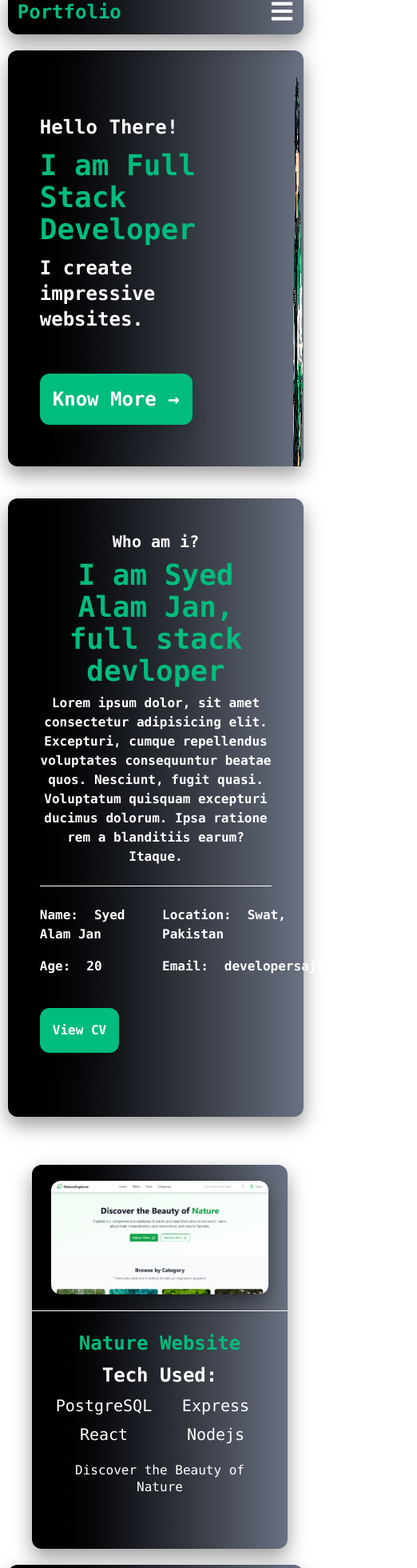
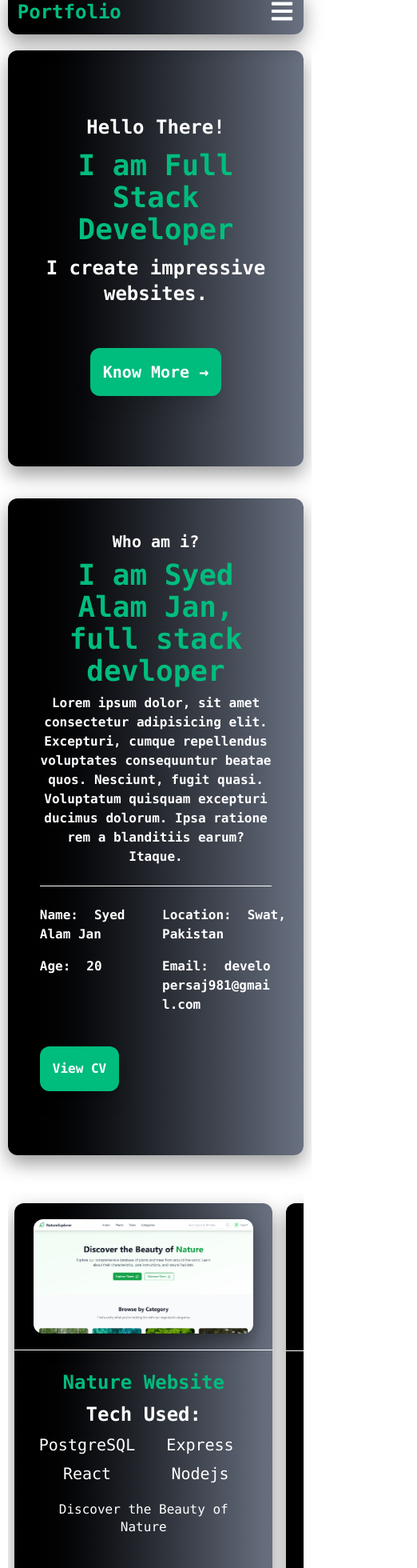
Before and after one commit to DeveloperSAJ/Portfolio, a React app in the folder frontend/: page / in a window 390 px wide. Shown: the part 33-1993 px from the top of the page at 80% size, 522 px wide, since content can reach past the window. Built offline with nearby package versions, Linux system fonts and the light colour scheme; the HTML template or start-up script is replaced by a standard one.

Commit message:
updating

```diff
--- a/frontend/src/components/About.jsx
+++ b/frontend/src/components/About.jsx
@@ -41,7 +41,7 @@ export const About = () => {
             </div>
             <div>
               <label>Email:</label>
-              <span>developersaj981@gmail.com</span>
+              <span className="break-all">developersaj981@gmail.com</span>
             </div>
           </div>
           <a
--- a/frontend/src/components/Card.jsx
+++ b/frontend/src/components/Card.jsx
@@ -3,7 +3,7 @@ import React from "react";
 export const Card = ({ image, title, t1,t2,t3,t4 , description }) => {
   return (
     <div>
-      <div className="flex flex-col my-5 mx-auto w-[80%] font-bold text-2xl font-mono text-white bg-gradient-to-r from-black to-gray-500 border-none rounded-xl shadow-box h-120">
+      <div className="flex flex-col my-5 mx-auto w-[95%] font-bold text-2xl font-mono text-white bg-gradient-to-r from-black to-gray-500 border-none rounded-xl shadow-box h-120">
         <div className="">
           <img src={image} alt={title} className=" rounded-xl w-[85%] mx-auto my-5 shadow-box"/>
         </div>
--- a/frontend/src/components/Contact.jsx
+++ b/frontend/src/components/Contact.jsx
@@ -65,7 +65,7 @@ export const Contact = () => {
             <div className="flex items-center gap-4">
               <FaEnvelope className="text-2xl text-red-400" />
               <label className="font-bold">Email:</label>
-              <p className="text-[15px] md:text-xl">
+              <p className="text-[15px] break-all md:text-xl">
                 developersaj981@gmail.com
               </p>
             </div>
--- a/frontend/src/components/Hero.jsx
+++ b/frontend/src/components/Hero.jsx
@@ -1,20 +1,26 @@
-import React from 'react'
-import person from '../assets/person.png';
+import React from "react";
+import person from "../assets/person.png";
 
 export const Hero = () => {
   return (
-    <div id='home'>
-      <div className='mx-auto h-130 w-[95%] bg-gradient-to-r from-black to-gray-500 border-none rounded-xl shadow-box flex gap-30'>
-        <div className='flex flex-1 flex-col gap-3 font-mono text-2xl font-bold text-white pt-20 lg:pt-40 pl-10'>
+    <div id="home">
+      <div className="mx-auto text-center md:text-left h-130 w-[95%] bg-gradient-to-r from-black to-gray-500 border-none rounded-xl shadow-box flex ">
+        <div className="flex flex-1 flex-col gap-3 font-mono text-2xl font-bold text-white pt-20 lg:pt-40 px-10">
           <h2>Hello There!</h2>
-          <h1 className='text-4xl text-emerald-500'>I am Full Stack Developer</h1>
+          <h1 className="text-4xl text-emerald-500">
+            I am Full Stack Developer
+          </h1>
           <h2>I create impressive websites.</h2>
-          <button className='p-4 my-10 bg-emerald-500 w-fit border-none rounded-xl shadow-xl hover:scale-105 transition'><a href='#about'>Know More →</a></button>
+          <div className="flex justify-center md:justify-normal">
+            <button className="text-xl gap-2 p-4 my-10 bg-emerald-500 w-fit rounded-xl shadow-xl hover:scale-105 transition">
+              <a href="#about">Know More →</a>
+            </button>
+          </div>
         </div>
-        <div>
-          <img src={person} alt="hero-image" className='h-130 ' />
+        <div className="hidden md:block">
+          <img src={person} alt="hero-image" className="h-130 " />
         </div>
       </div>
     </div>
- )
-}
+  );
+};
--- a/frontend/src/components/Projects.jsx
+++ b/frontend/src/components/Projects.jsx
@@ -9,20 +9,20 @@ import { Card } from './Card';
 export const Projects = () => {
   return (
     <div id='projects'>
-      <div className='flex xl:grid xl:grid-cols-4 overflow-x-auto no-scrollbar'>
-        <div className="min-w-[400px] xl:w-[400px] xl:min-w-0">
+      <div className='flex xl:grid xl:grid-cols-4 overflow-x-auto no-scrollbar w-[95%] mx-auto'>
+        <div className="min-w-[340px] xl:w-[340px] xl:min-w-0">
           <Card image={project1} title="Nature Website" t1="PostgreSQL" t2="Express" t3="React" t4="Nodejs" description="Discover the Beauty of Nature"/>
         </div>
 
-        <div className="min-w-[400px] xl:w-[400px]  xl:min-w-0">
+        <div className="min-w-[340px] xl:w-[340px]  xl:min-w-0">
           <Card image={project2} title="Amazon" t1="HTML" t2="CSS" t3="JavScript" description="A full-stack Amazon clone with product browsing, cart functionality"/>
         </div>
 
-        <div className="min-w-[400px] xl:w-[400px]  xl:min-w-0">
+        <div className="min-w-[340px] xl:w-[340px]  xl:min-w-0">
           <Card image={project3} title="Food Website" t1="HTML" t2="CSS" t3="JavScript" description="A healthy meal delivered yo your door every singla day."/>
         </div>
 
-        <div className="min-w-[400px] xl:w-[400px]  xl:min-w-0">
+        <div className="min-w-[340px] xl:w-[340px]  xl:min-w-0">
           <Card image={project4} title="Nature Website" t1="MongoDB" t2="Express" t3="React" t4="Nodejs" description="Chat like a family"/>
         </div>
       </div>
```
